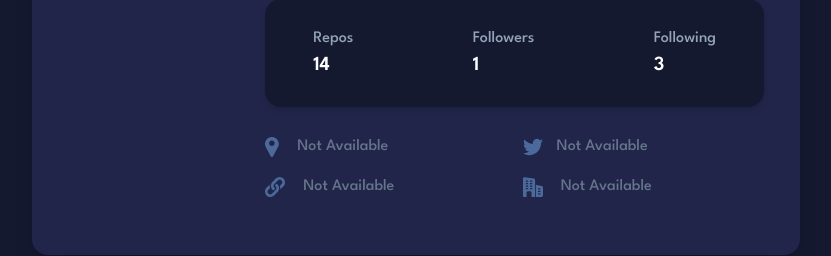
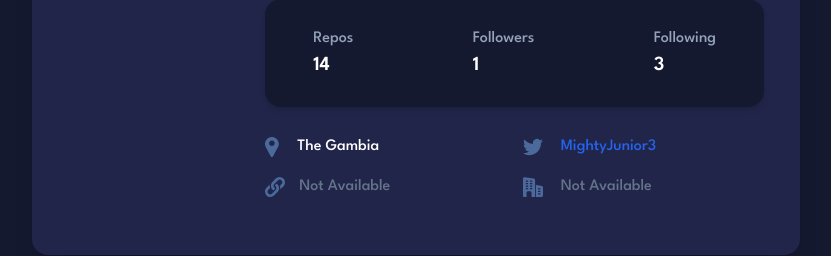
Before and after one commit to peterjuniormendy/github-user-finder, a React (Vite) app: page / in a window 1280 px wide. Shown: the part 427-683 px from the top of the page, without its empty margins (224-1055 px from the left). Built offline with nearby package versions, Linux system fonts and the light colour scheme.

Commit message:
Improve the entire app

```diff
--- /dev/null
+++ b/src/Components/BlogLink.jsx
@@ -0,0 +1,45 @@
+import React from "react";
+import blogIcon from "../assets/icon-website.svg";
+
+const BlogLink = ({ props, defaultBlog }) => {
+  return (
+    <div
+      className={
+        props && Object.keys(props).length === 0 && !defaultBlog
+          ? "text-slate-700 dark:text-slate-500"
+          : ""
+      }
+    >
+      {props && props.blog ? (
+        <a
+          href={`https://${props.blog}`}
+          target="_blank"
+          className="text-blue-600 hover:text-blue-800 visited:text-purple-600"
+        >
+          <p>
+            <img src={blogIcon} alt="" className="inline-block mr-3.5" />
+            {props.blog}
+          </p>
+        </a>
+      ) : props && Object.keys(props).length === 0 && defaultBlog ? (
+        <a
+          href={`https://${defaultBlog}`}
+          target="_blank"
+          className="text-blue-600 hover:text-blue-800 visited:text-purple-600"
+        >
+          <p>
+            <img src={blogIcon} alt="" className="inline-block mr-3.5" />
+            {defaultBlog}
+          </p>
+        </a>
+      ) : (
+        <p>
+          <img src={blogIcon} alt="" className="inline-block mr-3.5" />
+          Not Available
+        </p>
+      )}
+    </div>
+  );
+};
+
+export default BlogLink;
--- /dev/null
+++ b/src/Components/CompanyLink.jsx
@@ -0,0 +1,25 @@
+import React from "react";
+import companyIcon from "../assets/icon-company.svg";
+
+const CompanyLink = ({ props, defaultCompany }) => {
+  return (
+    <div
+      className={
+        props && Object.keys(props).length === 0 && !defaultCompany
+          ? "text-slate-700 dark:text-slate-500"
+          : ""
+      }
+    >
+      <p>
+        <img src={companyIcon} alt="" className="inline-block mr-3.5" />{" "}
+        {props.company
+          ? props.company
+          : Object.keys(props).length === 0 && defaultCompany
+          ? defaultCompany
+          : "Not Available"}
+      </p>
+    </div>
+  );
+};
+
+export default CompanyLink;
--- /dev/null
+++ b/src/Components/LocationLink.jsx
@@ -0,0 +1,27 @@
+import React from "react";
+import locationIcon from "../assets/icon-location.svg";
+
+const LocationLink = ({ props, defaultLocation }) => {
+  return (
+    <div
+      className={
+        props && Object.keys(props).length === 0 && !defaultLocation
+          ? " text-slate-700 dark:text-slate-500"
+          : ""
+      }
+    >
+      <p>
+        <img src={locationIcon} alt="" className="inline-block mr-3.5" />{" "}
+        {props.location
+          ? props.location
+          : Object.keys(props).length === 0 &&
+            Object.getPrototypeOf(props) === Object.prototype &&
+            defaultLocation
+          ? defaultLocation
+          : "Not Available"}
+      </p>
+    </div>
+  );
+};
+
+export default LocationLink;
--- a/src/Components/Main.jsx
+++ b/src/Components/Main.jsx
@@ -1,8 +1,8 @@
 import React from "react";
-import locationIcon from "../assets/icon-location.svg";
-import twitterIcon from "../assets/icon-twitter.svg";
-import websiteIcon from "../assets/icon-website.svg";
-import companyIcon from "../assets/icon-company.svg";
+// import locationIcon from "../assets/icon-location.svg";
+// import twitterIcon from "../assets/icon-twitter.svg";
+// import websiteIcon from "../assets/icon-website.svg";
+// import companyIcon from "../assets/icon-company.svg";
 import UserConnections from "./UserConnections";
 import UserBio from "./UserBio";
 import UserDetails from "./UserDetails";
@@ -20,14 +20,7 @@ const Main = (props) => {
         <div className="col-span-3 lg:col-start-2 mt-2 space-y-7 lg:mt-[-50px]">
           <UserBio props={props} defaultUser={defaultUser} />
           <UserConnections props={props} defaultUser={defaultUser} />
-          <UserLinks
-            props={props}
-            icon1={locationIcon}
-            icon2={twitterIcon}
-            icon3={websiteIcon}
-            icon4={companyIcon}
-            defaultUser={defaultUser}
-          />
+          <UserLinks props={props} defaultUser={defaultUser} />
         </div>
       </div>
     </main>
--- /dev/null
+++ b/src/Components/TwitterLink.jsx
@@ -0,0 +1,45 @@
+import React from "react";
+import twitterIcon from "../assets/icon-twitter.svg";
+
+const TwitterLink = ({ props, defaultTwitter }) => {
+  return (
+    <div
+      className={
+        props && Object.keys(props).length === 0 && !defaultTwitter
+          ? "text-slate-700 dark:text-slate-500"
+          : ""
+      }
+    >
+      {props && props.twitter_username ? (
+        <a
+          href={`https://twitter.com/${props.twitter_username}`}
+          target="_blank"
+          className="text-blue-600 hover:text-blue-800 visited:text-purple-600"
+        >
+          <p>
+            <img src={twitterIcon} alt="" className="inline-block mr-3.5" />{" "}
+            {props.twitter_username}
+          </p>
+        </a>
+      ) : props && Object.keys(props).length === 0 && defaultTwitter ? (
+        <a
+          href={`https://twitter.com/${defaultTwitter}`}
+          target="_blank"
+          className="text-blue-600 hover:text-blue-800 visited:text-purple-600"
+        >
+          <p>
+            <img src={twitterIcon} alt="" className="inline-block mr-3.5" />{" "}
+            {defaultTwitter}
+          </p>
+        </a>
+      ) : (
+        <p>
+          <img src={twitterIcon} alt="" className="inline-block mr-3.5" />
+          Not Available
+        </p>
+      )}
+    </div>
+  );
+};
+
+export default TwitterLink;
--- a/src/Components/UserBio.jsx
+++ b/src/Components/UserBio.jsx
@@ -3,7 +3,11 @@ import React from "react";
 const UserBio = ({ props, defaultUser }) => {
   return (
     <p className="text-slate-600 dark:text-slate-400 text-base sm:text-lg lg:text-xl mt-4 sm:mt-0">
-      {props.bio || defaultUser.bio || "This profile has no bio"}
+      {props.bio
+        ? props.bio
+        : props && Object.keys(props).length === 0 && defaultUser.bio
+        ? defaultUser.bio
+        : "This profile has no bio"}
     </p>
   );
 };
--- a/src/Components/UserLInks.jsx
+++ b/src/Components/UserLInks.jsx
@@ -1,131 +1,17 @@
 import React from "react";
+import LocationLink from "./LocationLink";
+import TwitterLink from "./TwitterLink";
+import BlogLink from "./BlogLink";
+import CompanyLink from "./CompanyLink";
 
-const UserLinks = ({ props, icon1, icon2, icon3, icon4, defaultUser }) => {
-  console.log(props);
+const UserLinks = ({ props, defaultUser }) => {
+  const { location, twitter_username, blog, company } = defaultUser;
   return (
     <div className="md:grid gap-4 md:grid-cols-2 space-y-4 md:space-y-0">
-      <div
-        className={
-          props && !props.location ? " text-slate-700 dark:text-slate-500" : ""
-        }
-      >
-        <p>
-          <img src={icon1} alt="" className="inline-block mr-3.5" />{" "}
-          {props.location
-            ? props.location
-            : !props
-            ? defaultUser.location
-            : "Not Available"}
-        </p>
-      </div>
-      <div
-        className={
-          props && !props.twitter_username
-            ? "text-slate-700 dark:text-slate-500"
-            : ""
-        }
-      >
-        {props && props.twitter_username ? (
-          <a
-            href={`https://twitter.com/${props.twitter_username}`}
-            target="_blank"
-            className="text-blue-600 hover:text-blue-800 visited:text-purple-600"
-          >
-            <p>
-              <img src={icon2} alt="" className="inline-block mr-3.5" />{" "}
-              {props.twitter_username}
-            </p>
-          </a>
-        ) : Object.keys(props) && !props.twitter_username ? (
-          <p>
-            <img src={icon2} alt="" className="inline-block mr-3.5" />
-            Not Available
-          </p>
-        ) : (
-          <a
-            href={`https://twitter.com/${defaultUser.twitter_username}`}
-            target="_blank"
-            className="text-blue-600 hover:text-blue-800 visited:text-purple-600"
-          >
-            <p>
-              <img src={icon2} alt="" className="inline-block mr-3.5" />{" "}
-              {defaultUser.twitter_username}
-            </p>
-          </a>
-        )}
-        {/* {!props ? (
-          <a
-            href={`https://twitter.com/${defaultUser.twitter_username}`}
-            target="_blank"
-            className="text-blue-600 hover:text-blue-800 visited:text-purple-600"
-          >
-            <p>
-              <img src={icon2} alt="" className="inline-block mr-3.5" />{" "}
-              {defaultUser.twitter_username}
-            </p>
-          </a>
-        ) : props.twitter_username ? (
-          <a
-            href={`https://twitter.com/${props.twitter_username}`}
-            target="_blank"
-            className="text-blue-600 hover:text-blue-800 visited:text-purple-600"
-          >
-            <p>
-              <img src={icon2} alt="" className="inline-block mr-3.5" />{" "}
-              {props.twitter_username}
-            </p>
-          </a>
-        ) : (
-          <p>
-            <img src={icon2} alt="" className="inline-block mr-3.5" />
-            Not Available
-          </p>
-        )} */}
-      </div>
-      <div
-        className={
-          props && !props.blog ? "text-slate-700 dark:text-slate-500" : ""
-        }
-      >
-        {defaultUser.blog ? (
-          <a
-            href={`https://${defaultUser.blog} `}
-            target="_blank"
-            className="text-blue-600 hover:text-blue-800 visited:text-purple-600"
-          >
-            <p>
-              <img src={icon3} alt="" className="inline-block mr-3.5" />{" "}
-              {defaultUser.blog}
-            </p>
-          </a>
-        ) : props && !props.blog ? (
-          <p>
-            <img src={icon3} alt="" className="inline-block mr-3.5" /> Not
-            Available
-          </p>
-        ) : (
-          <a
-            href={`https://${props.blog || defaultUser.blog} `}
-            target="_blank"
-            className="text-blue-600 hover:text-blue-800 visited:text-purple-600"
-          >
-            <p>
-              <img src={icon3} alt="" className="inline-block mr-3.5" />{" "}
-              {props.blog || defaultUser.blog}
-            </p>
-          </a>
-        )}
-      </div>
-      <div
-        className={
-          props && !props.company ? "text-slate-700 dark:text-slate-500" : ""
-        }
-      >
-        <p>
-          <img src={icon4} alt="" className="inline-block mr-3.5" />{" "}
-          {props.company || defaultUser.company || "Not Available"}
-        </p>
-      </div>
+      <LocationLink props={props} defaultLocation={location} />
+      <TwitterLink props={props} defaultTwitter={twitter_username} />
+      <BlogLink props={props} defaultBlog={blog} />
+      <CompanyLink props={props} defaultCompany={company} />
     </div>
   );
 };
```
Also changed, not shown: src/Components/UserConnections.jsx (+15 -3 lines), src/Components/UserDetails.jsx (+15 -3 lines).
